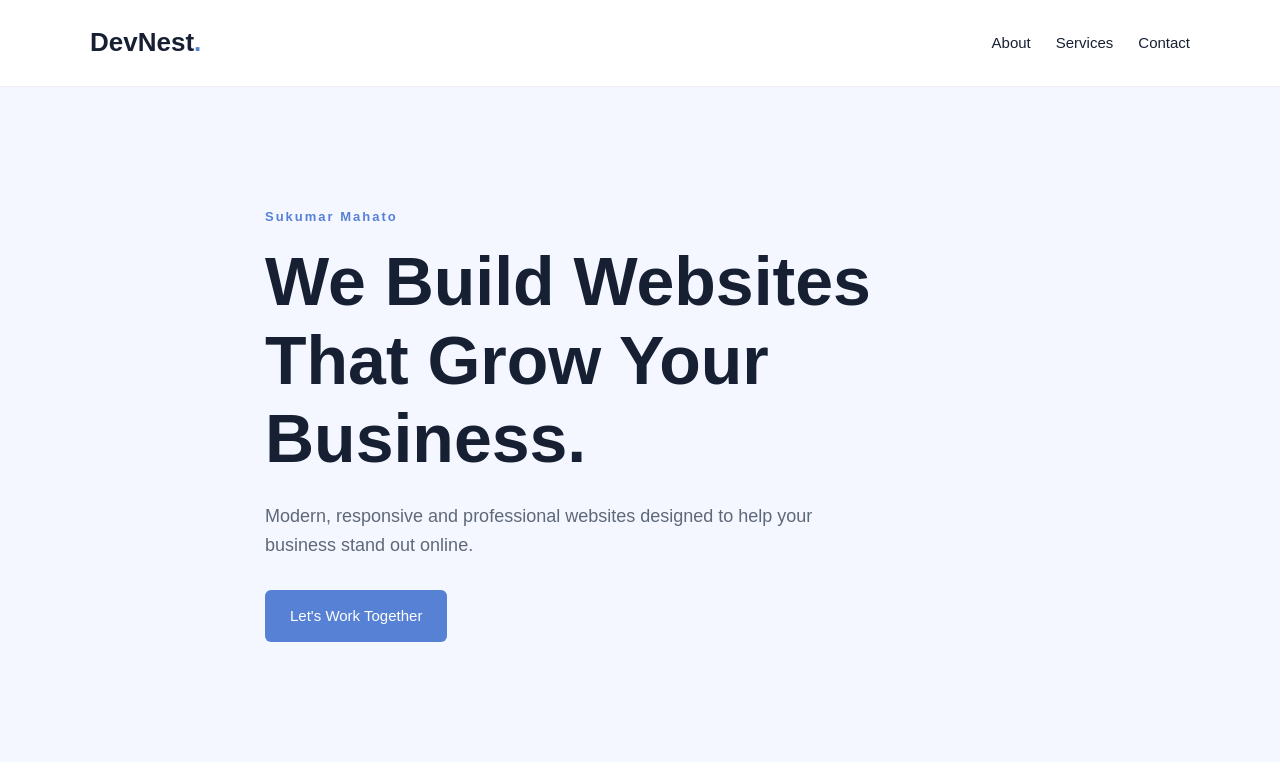
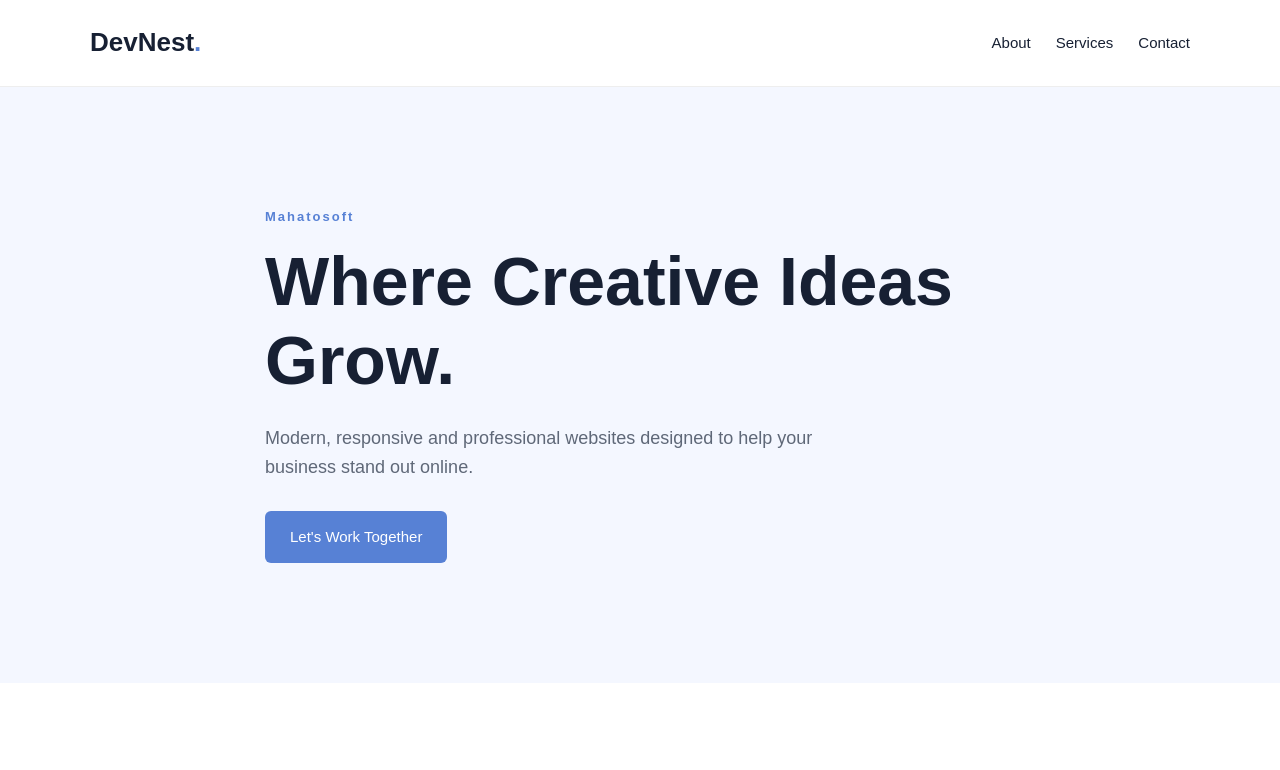
Before and after one commit to sukumarwp/my-html-website, a plain HTML site: page index.html in a window 1280 px wide. Shown: the top 770 px of the page. Drawn offline with Linux system fonts and the light colour scheme.

Commit message:
change header

```diff
--- a/index.html
+++ b/index.html
@@ -26,9 +26,9 @@
   <!-- Hero Section -->
   <section class="hero">
     <div class="container hero-content">
-      <p class="eyebrow">Sukumar Mahato</p>
+      <p class="eyebrow">Mahatosoft</p>
 
-      <h1>We Build Websites That Grow Your Business.</h1>
+      <h1>Where Creative Ideas Grow.</h1>
 
       <p class="hero-text">
         Modern, responsive and professional websites
```
